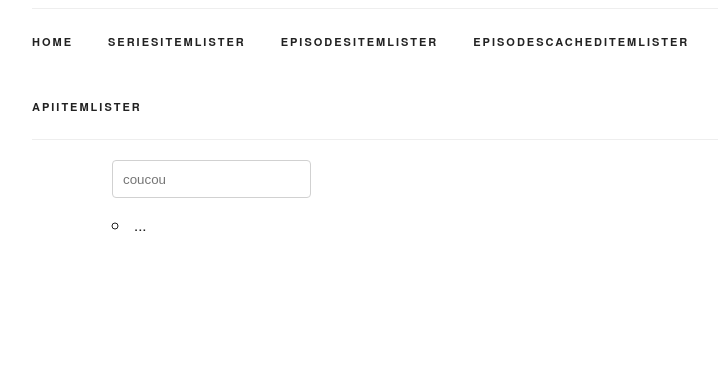
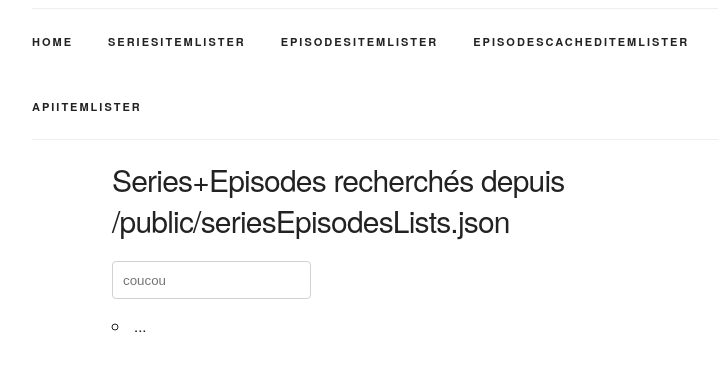
Before and after one commit to nute-25/react_chatroom, a React (Create React App) app: page /search in a window 1280 px wide. Shown: the top 370 px of the page, without its empty margins (208-926 px from the left). Built offline with nearby package versions, Linux system fonts and the light colour scheme.

Commit message:
localStorage + css

```diff
--- a/src/episodes/ItemLister.js
+++ b/src/episodes/ItemLister.js
@@ -44,7 +44,7 @@ class EpisodesItemLister extends React.Component {
     render() {
         return (
             <div>
-
+                <h4>Series+Episodes recherchés depuis /public/seriesEpisodesLists.json</h4>
                 <input type="text" name="title" placeholder="coucou" value={this.state.seriesName}
                        onChange={this.handleChange}/>
                 <ul>
--- a/src/series/ItemLister.js
+++ b/src/series/ItemLister.js
@@ -34,7 +34,7 @@ class SeriesItemLister extends React.Component {
     render() {
         return (
             <div>
-
+                <h4>Liste des Series depuis /public/seriesList.json</h4>
                 <ul>
                     {this.state.seriesList.length?
                         this.state.seriesList.map(item => (
```
